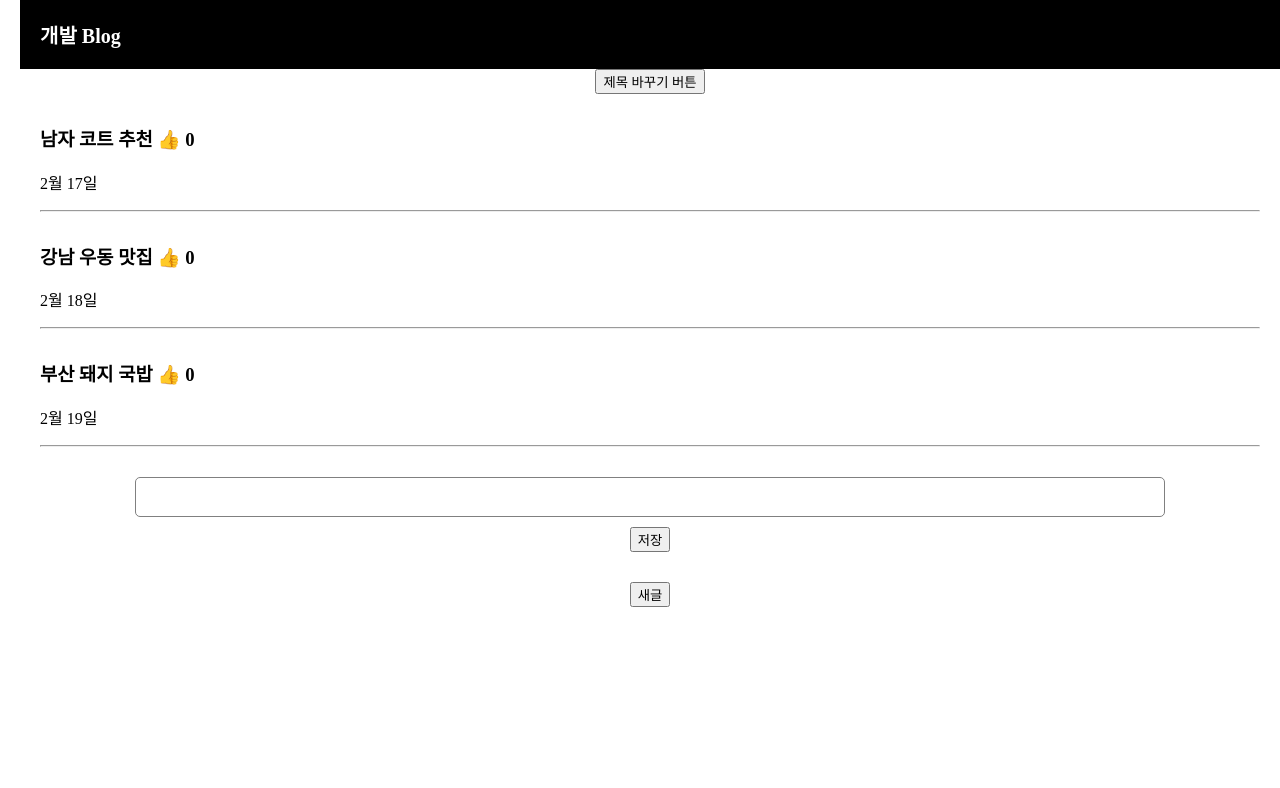
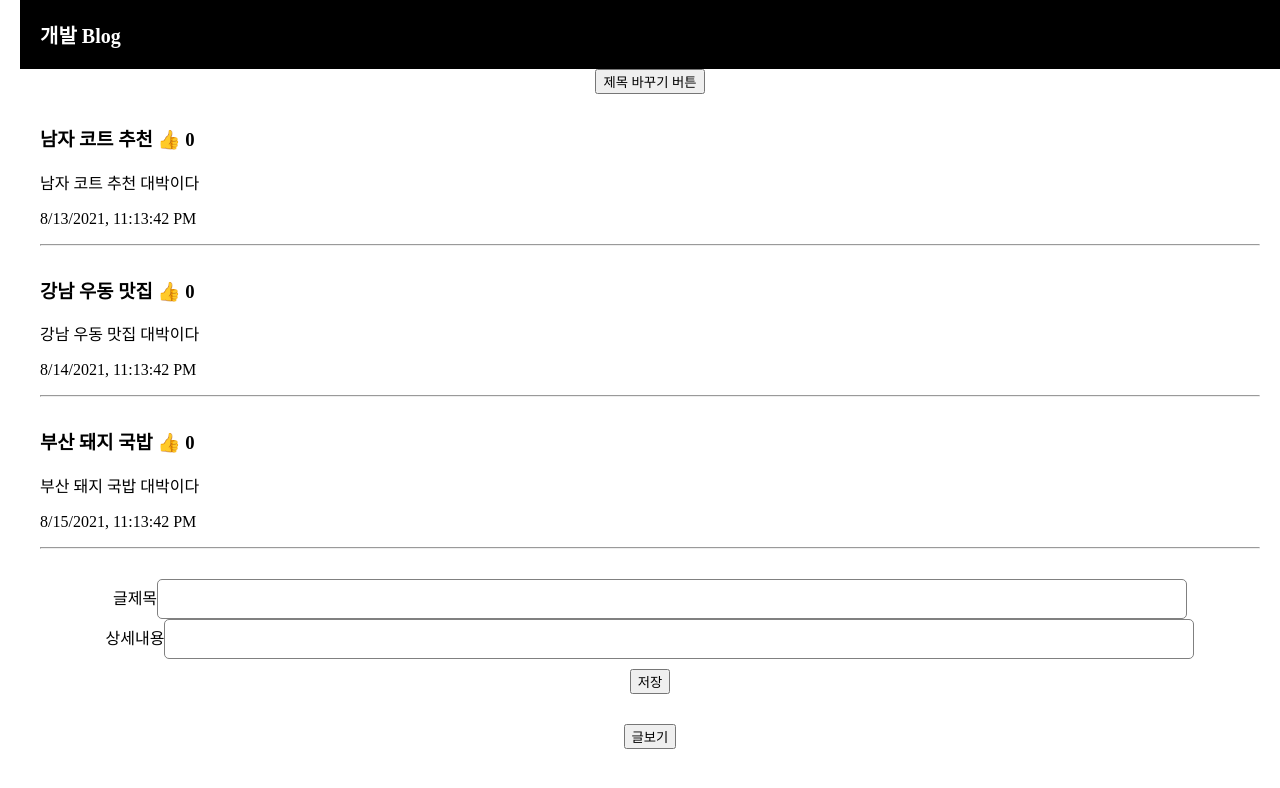
Before and after one commit to sms0330/Blog_React, a React (Create React App) app: page / in a window 1280 px wide. Shown: the top 788 px of the page. Built offline with nearby package versions, Linux system fonts and the light colour scheme.

Commit message:
Added contents new / show functions

```diff
--- a/src/App.js
+++ b/src/App.js
@@ -9,8 +9,11 @@ function App() {
   let [따봉, 따봉변경] = useState([0, 0, 0]);
   let [modal, modal변경] = useState(false);
   let [누른제목, 누른제목변경] = useState(0);
-  let [작성날짜, 작성날짜변경] = useState(['2월 17일', '2월 18일', '2월 19일'])
+  let [작성날짜, 작성날짜변경] = useState(['8/13/2021, 11:13:42 PM', '8/14/2021, 11:13:42 PM', '8/15/2021, 11:13:42 PM'])
   let [입력값, 입력값변경] = useState('');
+  let [상세내용, 상세내용변경] = useState(['남자 코트 추천 대박이다', '강남 우동 맛집 대박이다', '부산 돼지 국밥 대박이다']);
+  let [누른내용, 누른내용변경] = useState(0);
+  let [입력값2, 입력값2변경] = useState('');
   let currentDate = new Date().toLocaleString();
 
 
@@ -34,12 +37,13 @@ function App() {
       <button onClick={ 제목바꾸기 }>제목 바꾸기 버튼</button>
 
       {
-        글제목.map(function(글, i){
+        글제목.map(function(글제목, i){
           return (
             <div className="list" key={i} id={i}>
-              <h3 onClick={ ()=>{ 누른제목변경(i) }} > { 글 }
+              <h3 onClick={ ()=>{ 누른제목변경(i); 누른내용변경(i) }} > { 글제목 }
                 <span onClick={ 각각따봉 }> 👍 </span> { 따봉[i] }
               </h3>
+                <p> { 상세내용[i] } </p>
                 <p> { 작성날짜[i] } </p>
                 <hr/>
             </div>
@@ -49,13 +53,16 @@ function App() {
 
 
       <div className="publish">
-        <input onChange={ (e)=>{ 입력값변경(e.target.value) } } />
-        <button onClick={ ()=>{ 글제목변경([입력값, ...글제목]); 작성날짜변경([currentDate,...작성날짜]); 따봉변경([0, ...따봉]) } }>저장</button>
+        <label htmlFor="title">글제목</label>
+          <input  name="title" onChange={ (e)=>{ 입력값변경(e.target.value) } } /><br/>
+        <label htmlFor="body">상세내용</label>
+          <input name="body" onChange={ (e)=>{ 입력값2변경(e.target.value) } } />
+        <button onClick={ ()=>{ 글제목변경([입력값, ...글제목]); 상세내용변경([입력값2, ...상세내용]); 작성날짜변경([currentDate,...작성날짜]); 따봉변경([0, ...따봉]) } }>저장</button>
       </div>
 
-      <button onClick={ ()=>{ modal변경(!modal)} }>새글</button>
+      <button onClick={ ()=>{ modal변경(!modal)} }>글보기</button>
       {
-        modal === true ? <Modal 글제목={글제목} 누른제목={누른제목} /> : null
+        modal === true ? <Modal 글제목={글제목} 누른제목={누른제목} 상세내용={상세내용} 누른내용={누른내용} /> : null
 
       }
 
@@ -69,7 +76,7 @@ function Modal(props) {
     <div className="modal">
     <h2>제목 : { props.글제목[props.누른제목] }</h2>
     <p>날짜</p>
-    <p>상세내용</p>
+    <p>상세내용 : { props.상세내용[props.누른내용] }</p>
   </div>
   )
 }
```
Also changed, not shown: 2 other files (tests, documents, lock files or other folders).
